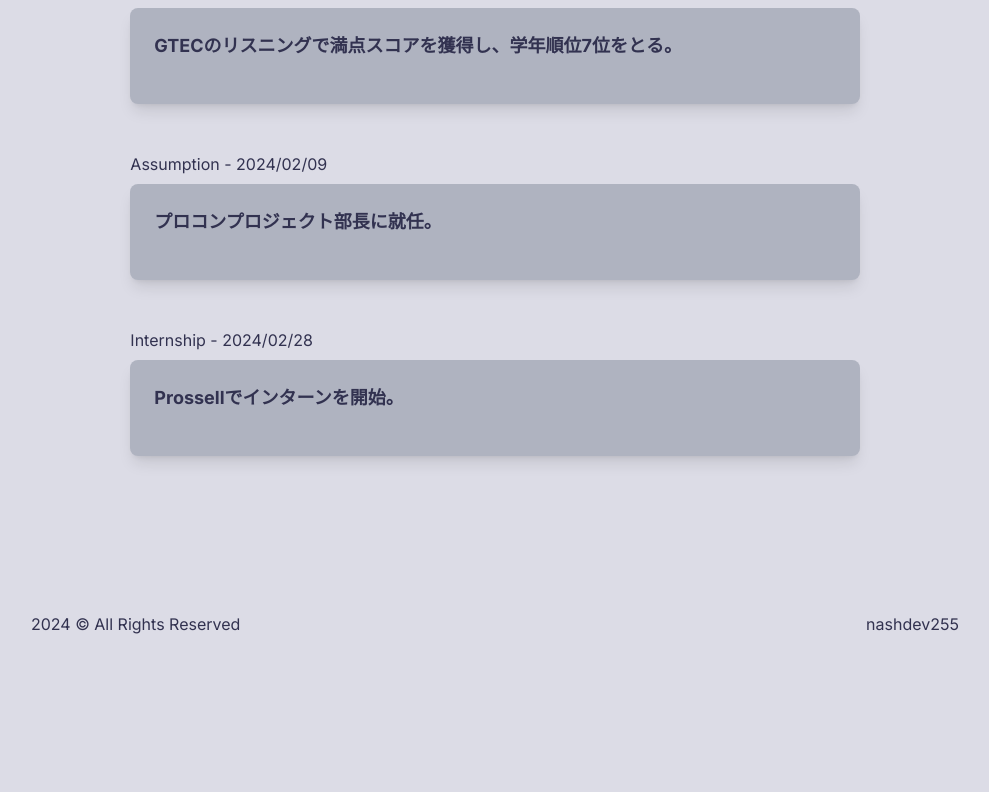
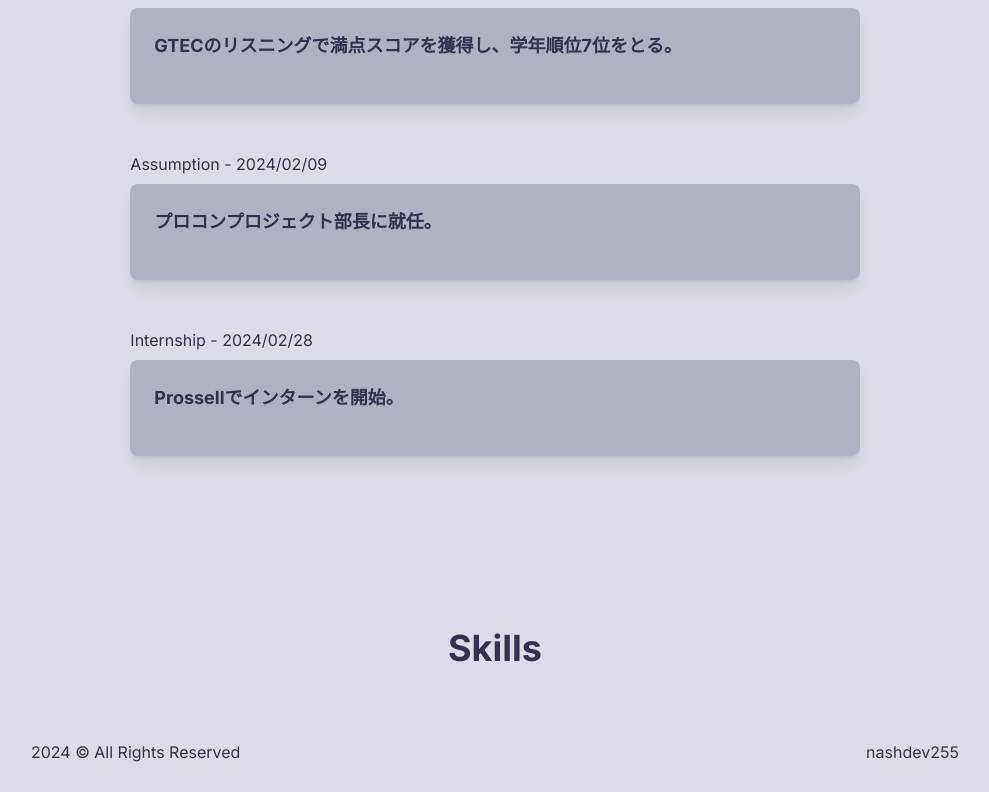
Before and after one commit to nashdev255/nash-portfolio-2024, a Next.js app: page / in a window 1280 px wide. Shown: the part 3412-4204 px from the top of the page, without its empty margins (145-1134 px from the left). Before the commit the page ends 4076 px from the top, so only its background shows below. Built offline with nearby package versions, Linux system fonts and the light colour scheme.

Commit message:
Add Skills

```diff
--- a/src/app/components/Main.tsx
+++ b/src/app/components/Main.tsx
@@ -1,11 +1,13 @@
 import Headline from '@/app/components/Headline';
 import Timeline from '@/app/components/Timeline';
+import Skills from '@/app/components/Skills';
 
 const Main = () => {
   return (
     <main>
       <Headline />
       <Timeline />
+      <Skills />
     </main>
   );
 };
--- /dev/null
+++ b/src/app/components/Skills.tsx
@@ -0,0 +1,18 @@
+import TechnologyStack from '@/app/components/TechnologyStack';
+import Status from '@/app/components/Status';
+
+const Skills = () => {
+  return (
+    <div className='flex justify-center'>
+      <div className='max-w-[75vw]'>
+        <div className='my-6 flex h-[10vh] items-center justify-center'>
+          <h1 className='text-4xl font-bold'>Skills</h1>
+        </div>
+        <TechnologyStack />
+        <Status />
+      </div>
+    </div>
+  );
+};
+
+export default Skills;
--- /dev/null
+++ b/src/app/components/Status.tsx
@@ -0,0 +1,7 @@
+const Status = () => {
+  return (
+    <></>
+  );
+};
+
+export default Status;
--- /dev/null
+++ b/src/app/components/TechnologyStack.tsx
@@ -0,0 +1,7 @@
+const TechnologyStack = () => {
+  return (
+    <></>
+  );
+};
+
+export default TechnologyStack;
```
